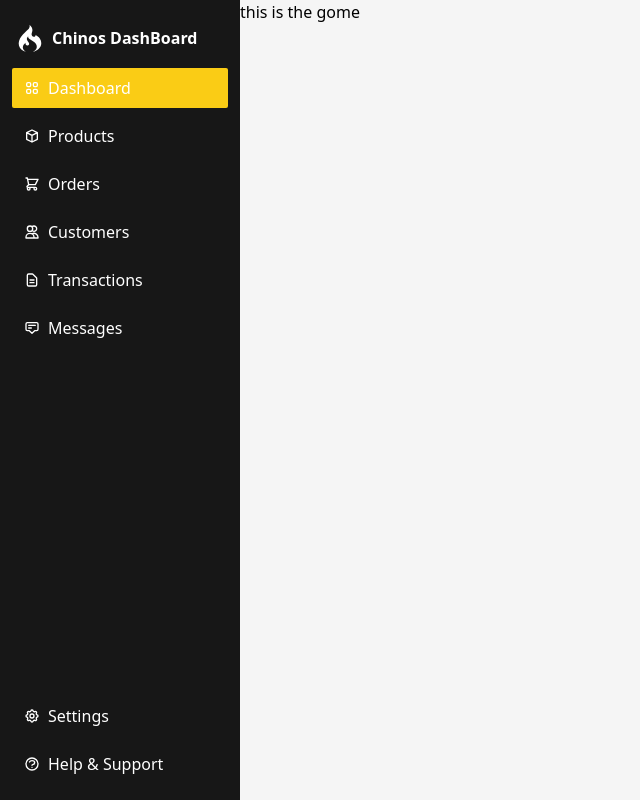
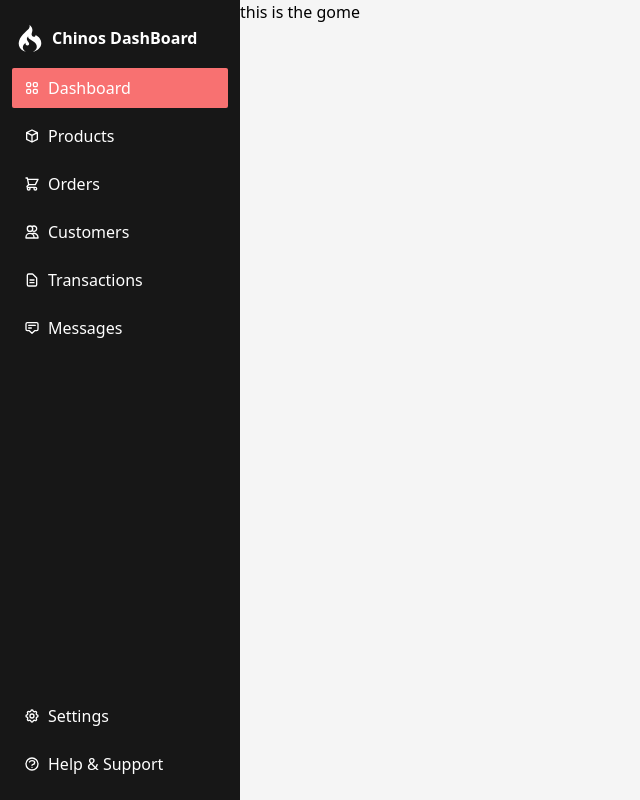
Before and after one commit to ch1n069/FlexDash, a React (Vite) app: page / in a window 1280 px wide. Shown: the whole page, without its empty margins (0-640 px from the left). Built offline with nearby package versions, Linux system fonts and the light colour scheme.

Commit message:
styling of the active link

```diff
--- a/src/components/NavLink.jsx
+++ b/src/components/NavLink.jsx
@@ -5,14 +5,16 @@ import classNames from "classnames";
 const NavLink = ({ item }) => {
   // GET THE current route
   const { pathname } = useLocation();
+  //   alert(pathname);
+  console.log(pathname);
   const linkClass =
-    "flex items-center gap-2 font-light px-3 py-2 hover:bg-neutral-700  active:bg-neutral-600 rounded-sm text-base";
+    "flex items-center gap-2 font-light px-3 py-2 hover:bg-red-400  active:bg-neutral-600 rounded-sm text-base";
   return (
     <div className="items-center py-1">
       <Link
         to={item.path}
         className={classNames(
-          pathname === item.path ? "bg-yellow-400" : "",
+          pathname === item.path ? "bg-red-400" : "text-neutral-400",
           linkClass
         )}
       >
```
Also changed, not shown: src/lib/consts/navigation.jsx (+7 -7 lines).
